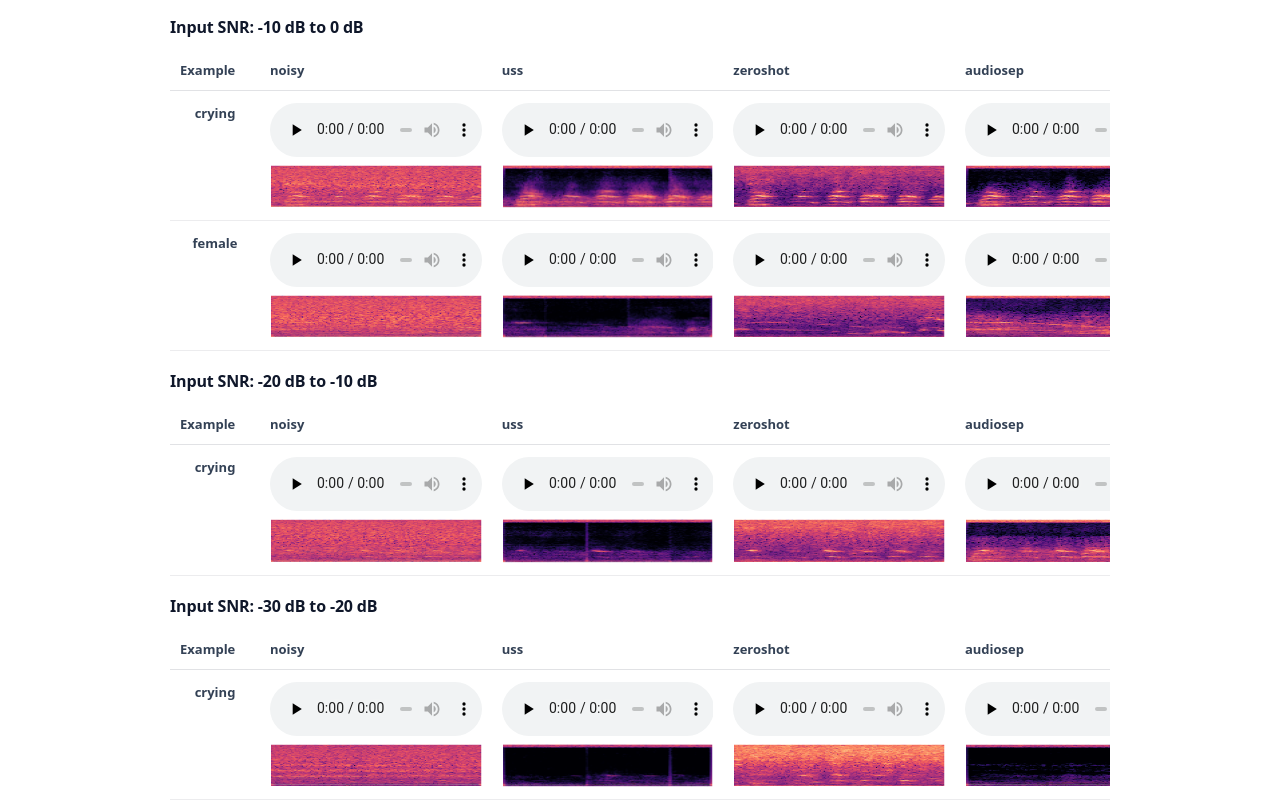
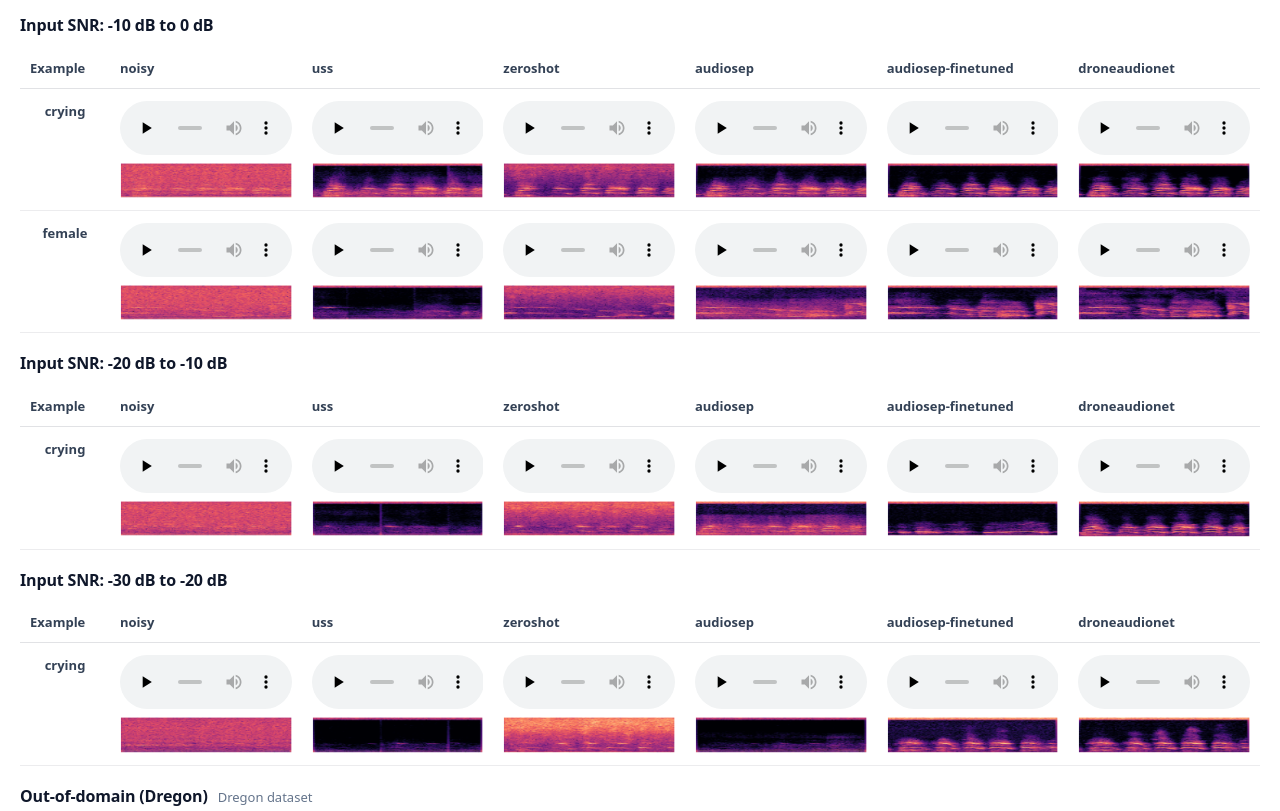
Before and after one commit to DroneAudioNet/DroneAudioNet-Homepage, a plain HTML site: page index.html in a window 1280 px wide. Shown: the part 1220-2031 px from the top of the page. Drawn offline with Linux system fonts and the light colour scheme.

Commit message:
Widen layout to 1280px and fit comparison tables without horizontal scroll
- Increase container max-width from 980px to 1280px.
- Remove fixed table min-widths; use table-layout fixed at 100% width so all method columns including droneaudionet are visible.

Co-authored-by: Cursor <cursoragent@cursor.com>

```diff
--- a/styles.css
+++ b/styles.css
@@ -30,7 +30,7 @@ body {
 }
 
 .container {
-  max-width: 980px;
+  max-width: 1280px;
   margin: 0 auto;
   padding: 28px 20px 54px;
 }
@@ -283,12 +283,15 @@ code {
 
 .cmp-table {
   width: 100%;
-  min-width: 1250px;
+  max-width: 100%;
+  min-width: 0;
   border-collapse: collapse;
+  table-layout: fixed;
 }
 
 .cmp-table-wide {
-  min-width: 1480px;
+  /* Fits container (~1240px content); was 1480px and caused horizontal scroll. */
+  min-width: 0;
 }
 
 .cmp-table thead th {
@@ -311,7 +314,7 @@ code {
 }
 
 .cmp-table tbody td {
-  min-width: 160px;
+  min-width: 0;
 }
 
 .cmp-table .rowhead {
```
